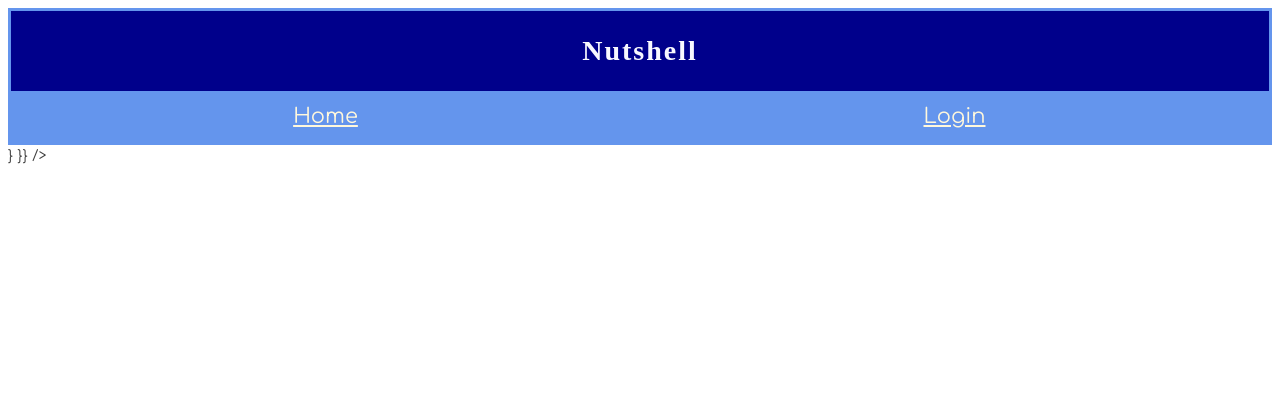
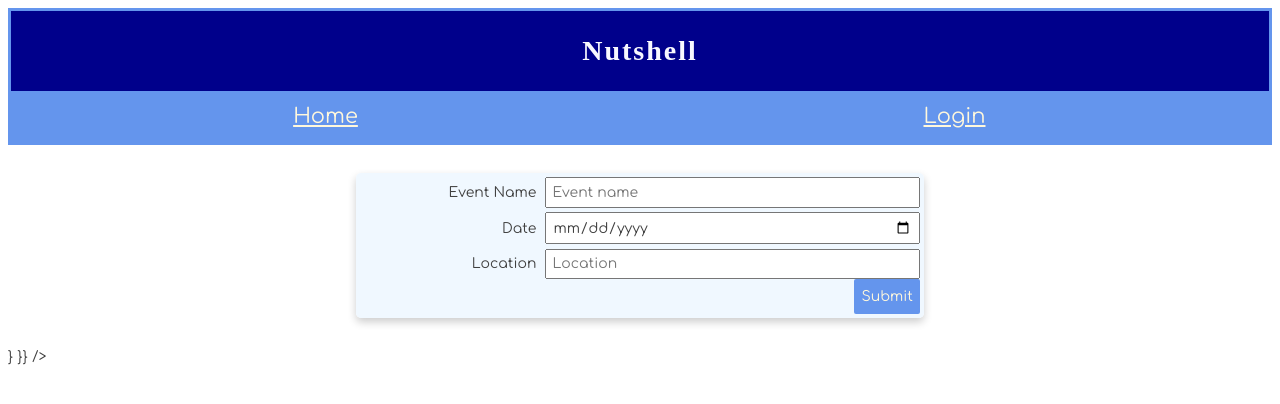
Before and after one commit to nss-day-cohort-38/react-nutshell-purple-turf-storm, a React (Create React App) app: page /events/new in a window 1280 px wide. Shown: the top 404 px of the page. Built offline with nearby package versions, Linux system fonts and the light colour scheme; a web font is replaced by a local one.

Commit message:
Can Add Events

```diff
--- a/src/components/ApplicationViews.js
+++ b/src/components/ApplicationViews.js
@@ -4,6 +4,7 @@ import Home from "./home/Home";
 import Login from "./auth/Login";
 import MessageList from "./message/MessageList";
 import EventList from "./event/EventList";
+import EventForm from "./event/EventForm";
 
 const ApplicationViews = props => {
     const setUser = props.setUser;
@@ -33,6 +34,16 @@ const ApplicationViews = props => {
                 return <EventList  setUser={setUser} {...props}/>
             }}
             />
+
+        <Route
+         path="/events/new"
+        render={props => {
+          return <EventForm {...props} />;
+        }}
+      />
+
+
+
             {/* <Route exact path="/" render={props => {
                 return <Events />
             }}
--- a/src/components/event/EventForm.js
+++ b/src/components/event/EventForm.js
@@ -14,13 +14,12 @@ const EventForm = props => {
 
   const constructNewEvent = evt => {
     evt.preventDefault();
-    if (event.name === "" || event.date === "" || event.date === "") {
-      window.alert("Please input an Even's name and role");
+    if (event.name === "" || event.date === "" || event.location === "") {
+      window.alert("Please input an Event's name, date, and location");
     } else {
       setIsLoading(true);
-      // Create the animal and redirect user to animal list
-      EmployeeManager.post(employee)
-        .then(() => props.history.push("/employees"));
+      EventManager.post(event)
+        .then(() => props.history.push("/events"));
     }
   };
 
@@ -34,26 +33,33 @@ const EventForm = props => {
               required
               onChange={handleFieldChange}
               id="name"
-              placeholder="Employee name"
+              placeholder="Event name"
             />
-            <label htmlFor="name">Name</label>
+            <label htmlFor="name">Event Name</label>
 
             <input
-              type="text"
+              type="date"
               required
               onChange={handleFieldChange}
-              id="role"
-              placeholder="Role"
+              id="date"
+              placeholder="Date"
             />
-            <label htmlFor="role">Role</label>
+            <label htmlFor="date">Date</label>
+
+          <input type="location"
+              required
+              onChange={handleFieldChange}
+              id="location"
+              placeholder="Location"
+            />
+            <label htmlFor="location">Location</label>
           </div>
-
 
           <div className="alignRight">
             <button
               type="button"
               disabled={isLoading}
-              onClick={constructNewEmployee}
+              onClick={constructNewEvent}
             >Submit</button>
           </div>
         </fieldset>
@@ -62,4 +68,4 @@ const EventForm = props => {
   );
 };
 
-export default EmployeeForm
+export default EventForm;
```
